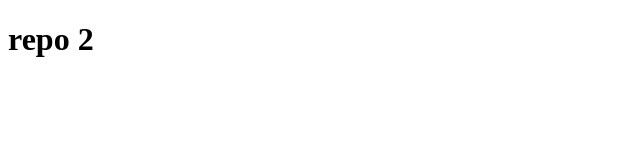
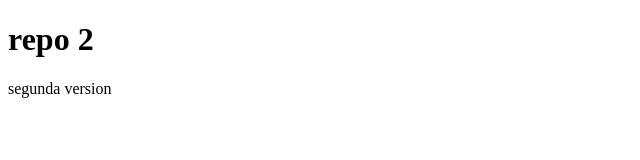
Before and after one commit to josanchezm/gitCurso, a plain HTML site: page index.html in a window 1280 px wide. Shown: the whole page, without its empty margins (0-640 px from the left). Drawn offline with Linux system fonts and the light colour scheme.

Commit message:
segunda version

```diff
--- a/index.html
+++ b/index.html
@@ -8,5 +8,6 @@
 </head>
 <body>
     <h1>repo 2</h1>
+    <p>segunda version</p>
 </body>
 </html>
```
